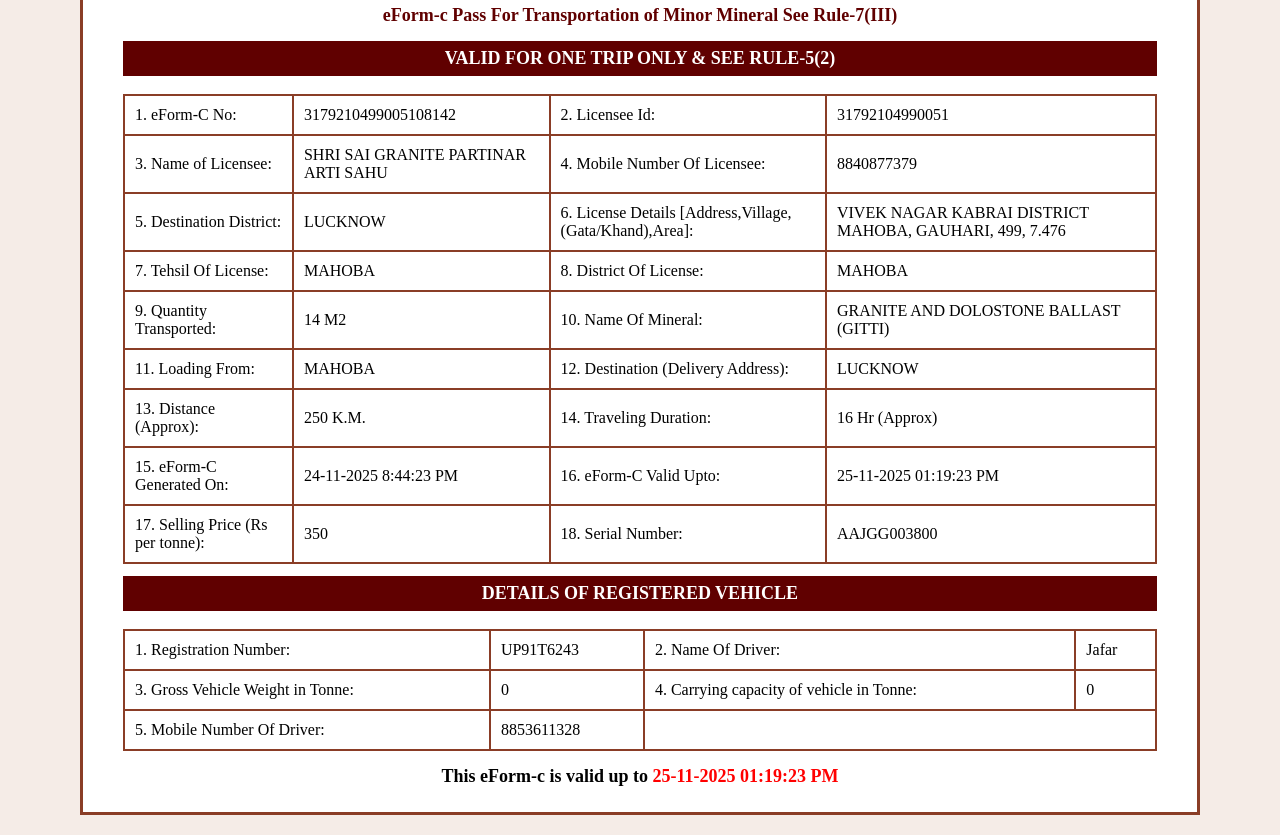
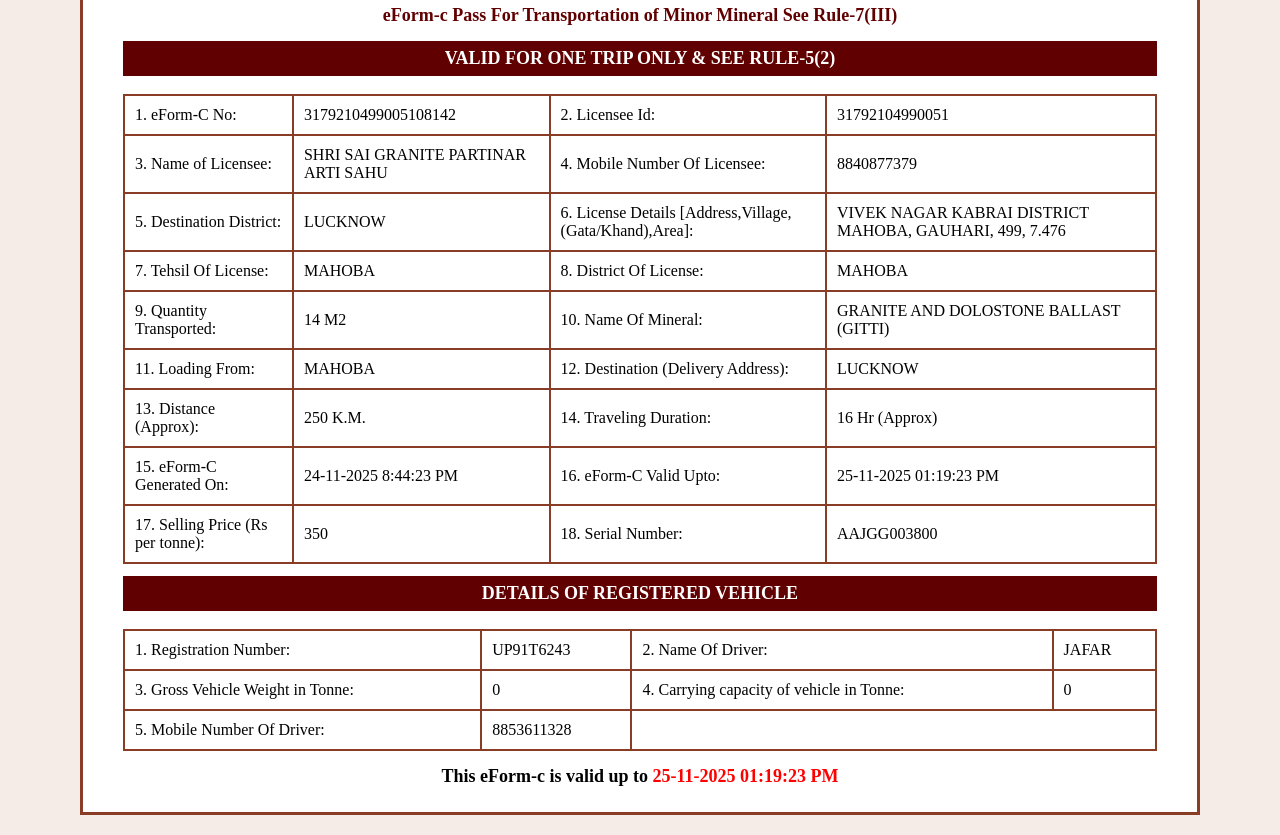
Before and after one commit to upminesupsdcgov/in, a plain HTML site: page index.html in a window 1280 px wide. Shown: the part 109-944 px from the top of the page. Drawn offline with Linux system fonts and the light colour scheme.

Commit message:
Update index.html

```diff
--- a/index.html
+++ b/index.html
@@ -145,7 +145,7 @@
     <table>
         <tr>
             <td>1. Registration Number:</td><td>UP91T6243</td>
-            <td>2. Name Of Driver:</td><td>Jafar</td>
+            <td>2. Name Of Driver:</td><td>JAFAR</td>
         </tr>
 
         <tr>
```
